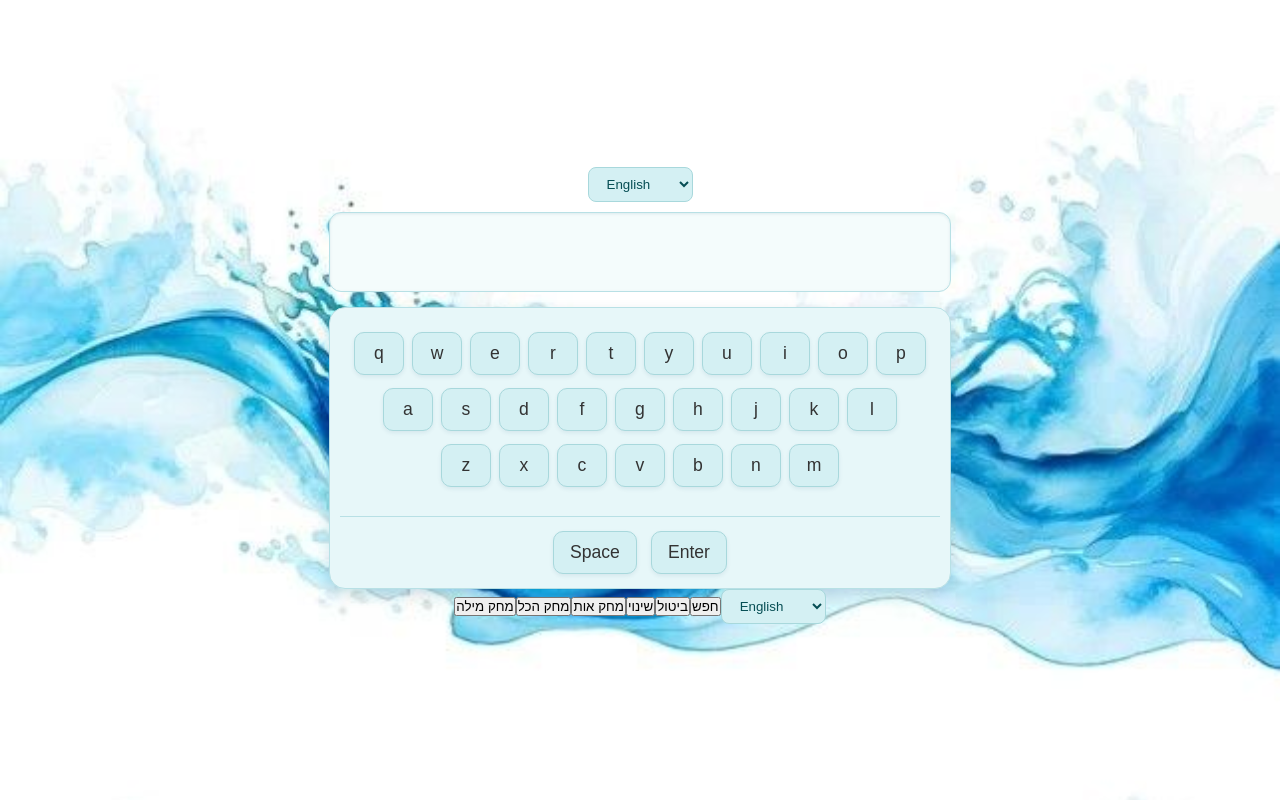
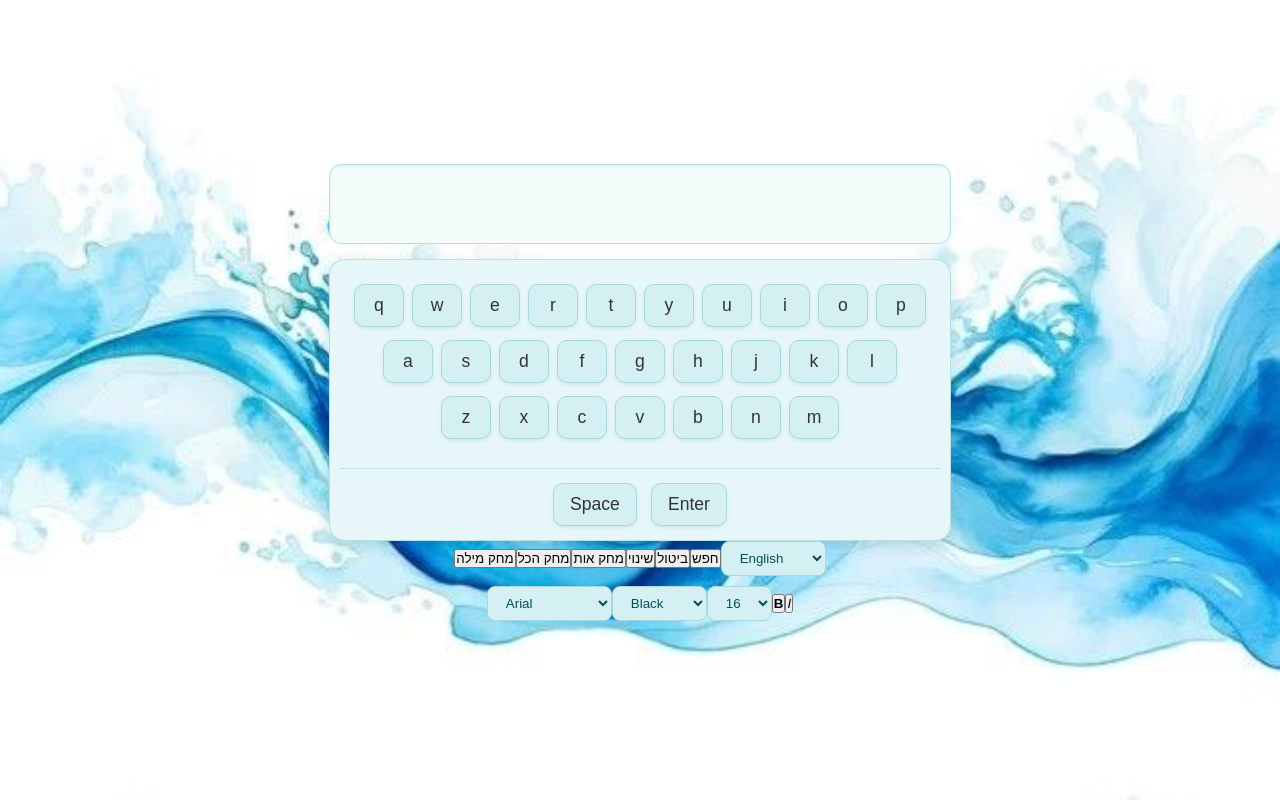
Before and after one commit to NechamaSanders/keyboard_project, a React (Vite) app: page / in a window 1280 px wide. Built offline with nearby package versions, Linux system fonts and the light colour scheme.

Commit message:
display editing

```diff
--- a/src/components/App.jsx
+++ b/src/components/App.jsx
@@ -2,19 +2,27 @@ import { useState } from "react";
 import Keyboard from "./Keyboard";
 import TextDisplay from "./TextDisplay";
 import EditingTools from './EditingTools'
+import DesignTools from "./DesignTools";
 
 
 export default function App() {
-   const [text, setText] = useState("");
+  const [text, setText] = useState([]);
   const [language, setLanguage] = useState("english");
+  const [style, setStyle] = useState({
+    color: "black",
+    fontFamily: "Arial",
+    fontWeight: "normal",
+    fontStyle: "normal",
+    fontSize: "16px",
+  });
 
   function handleKeyPress(key) {
     if (key === "Enter") {
-       setText((t) => t + "\n");
+      setText((t) => [...t, { text: "\n", style: style }]);
     } else if (key === "Space") {
-       setText((t) => t + " ");
+      setText((t) => [...t, { text: " ", style: style }]);
     } else {
-     setText((t) => t + key);
+      setText((t) => [...t, { text: key, style: style }]);
     }
   }
   function handleTextChange(callback) {
@@ -22,20 +30,10 @@ function handleTextChange(callback) {
   }
   return (
     <div style={{ padding: 20 }}>
-      <select
-        value={language}
-        onChange={(e) => setLanguage(e.target.value)}
-        style={{ marginBottom: 10 }}
-      >
-        <option value="english">English</option>
-        <option value="hebrew">Hebrew</option>
-        <option value="emojis">Emojis</option>
-        <option value="numbers">Numbers</option>
-        <option value="symbols">Symbols</option>
-      </select>
-      <TextDisplay text={text} language={language} />
-      <Keyboard language={language} onKeyPress={handleKeyPress}/>
-      <EditingTools onKeyPress={handleTextChange} language={language} setLanguage={setLanguage}/>
+      <TextDisplay text={text} language={language} style={style} />
+      <Keyboard language={language} onKeyPress={handleKeyPress} />
+      <EditingTools onKeyPress={handleTextChange} language={language} setLanguage={setLanguage} />
+      <DesignTools style={style} setStyle={setStyle} />
     </div>
   );
 }
--- a/src/components/DesignTools.jsx
+++ b/src/components/DesignTools.jsx
@@ -0,0 +1,90 @@
+// export default function DesignTools(color, setColor) {
+//     return <div>
+//         <select
+//             value={color}
+//             onChange={(e) => setColor(e.target.value)}
+//             style={{ marginBottom: 10 }}
+//         > < option value="red">Red</option>
+//             <option value="orange">Orange</option>
+//             <option value="yellow">Yellow</option>
+//             <option value="green">Green</option>
+//             <option value="blue">Blue</option>
+//             <option value="purple">Purple</option>
+//             <option value="pink">Pink</option>
+//             <option value="black">Black</option>
+//             <option value="brown">Brown</option>
+//             <option value="gray">Gray</option>
+//         </select>
+//     </div >
+// }
+// EditingTools.jsx
+export default function DesignTools({ style, setStyle, setText }) {
+    function changeColor(color) {
+        setStyle((prev) => ({ ...prev, color }));
+    }
+
+    function changeFont(fontFamily) {
+        setStyle((prev) => ({ ...prev, fontFamily }));
+    }
+    function changeSize(fontSize) {
+        setStyle((prev) => ({ ...prev, fontSize }));
+    }
+
+    function toggleBold() {
+        setStyle((prev) => ({
+            ...prev,
+            fontWeight: prev.fontWeight === "bold" ? "normal" : "bold",
+        }));
+    }
+
+    function toggleItalic() {
+        setStyle((prev) => ({
+            ...prev,
+            fontStyle: prev.fontStyle === "italic" ? "normal" : "italic",
+        }));
+    }
+
+    return (
+        <div className="editing-tools">
+            <select onChange={(e) => changeFont(e.target.value)} value={style.fontFamily}>
+                <option value="Arial">Arial</option>
+                <option value="Georgia">Georgia</option>
+                <option value="Courier New">Courier New</option>
+                <option value="Tahoma">Tahoma</option>
+            </select>
+            <select
+                value={style.color}
+                onChange={(e) => changeColor(e.target.value)}
+                style={{ marginBottom: 10 }}
+            > < option value="red">Red</option>
+                <option value="orange">Orange</option>
+                <option value="yellow">Yellow</option>
+                <option value="green">Green</option>
+                <option value="blue">Blue</option>
+                <option value="purple">Purple</option>
+                <option value="pink">Pink</option>
+                <option value="black">Black</option>
+                <option value="brown">Brown</option>
+                <option value="gray">Gray</option>
+            </select>
+            <select
+                value={style.fontSize}
+                onChange={(e) => changeSize(e.target.value)}
+                style={{ marginBottom: 10 }}
+            > < option value="10px">10</option>
+                <option value="11px">11</option>
+                <option value="12px">12</option>
+                <option value="14px">14</option>
+                <option value="16px">16</option>
+                <option value="18px">18</option>
+                <option value="20px">20</option>
+                <option value="22px">22</option>
+                <option value="24px">24</option>
+                <option value="26px">26</option>
+            </select>
+            <button onClick={toggleBold}><b>B</b></button>
+            <button onClick={toggleItalic}><i>I</i></button>
+
+        </div>
+    );
+}
--- a/src/components/EditingTools.jsx
+++ b/src/components/EditingTools.jsx
@@ -1,7 +1,7 @@
 
 import React from 'react'
 
-export default function EditingTools({ onKeyPress ,language,setLanguage}) {
+export default function EditingTools({ onKeyPress, language, setLanguage }) {
     const deleteText = (type) => {
 
         if (type === "char") {
@@ -10,11 +10,20 @@ export default function EditingTools({ onKeyPress ,language,setLanguage}) {
         }
 
         if (type === "word") {
-
-            onKeyPress((t) => t.trimEnd().replace(/\S+$/, ''));
+            onKeyPress((t) => {
+                if (t.length === 0) return [];
+                let i = t.length - 1;
+                while (i >= 0 && (t[i].text === ' ' || t[i].text === '\n'))
+                    i--;
+                while (i >= 0 && (t[i].text !== ' ' && t[i].text !== '\n'))
+                    i--;
+                return t.slice(0, i + 1);
+            });
             return;
         }
-        else { onKeyPress((t) => '') }
+        else {
+            onKeyPress((t) => [])
+        }
     };
 
     const undo = () => {
--- a/src/components/TextDisplay.jsx
+++ b/src/components/TextDisplay.jsx
@@ -1,13 +1,17 @@
 // TextDisplay.jsx
 import React from "react";
 import "./TextDisplay.css";
-export default function TextDisplay({ text, language }) {
+export default function TextDisplay({ text, language, style }) {
     const direction = (language === "hebrew")
     return (
         <div className="text-display" style={{
             direction: direction ? "rtl" : "ltr",
+            ...style,
         }}>
-            {text}
+            {text.map((char, i) => (
+                <span key={i} style={char.style}>
+                    {char.text}
+                </span>))}
             <span className="cursor"></span>
         </div>
     );
```
Lines whose indentation alone changed are shown as unchanged.
